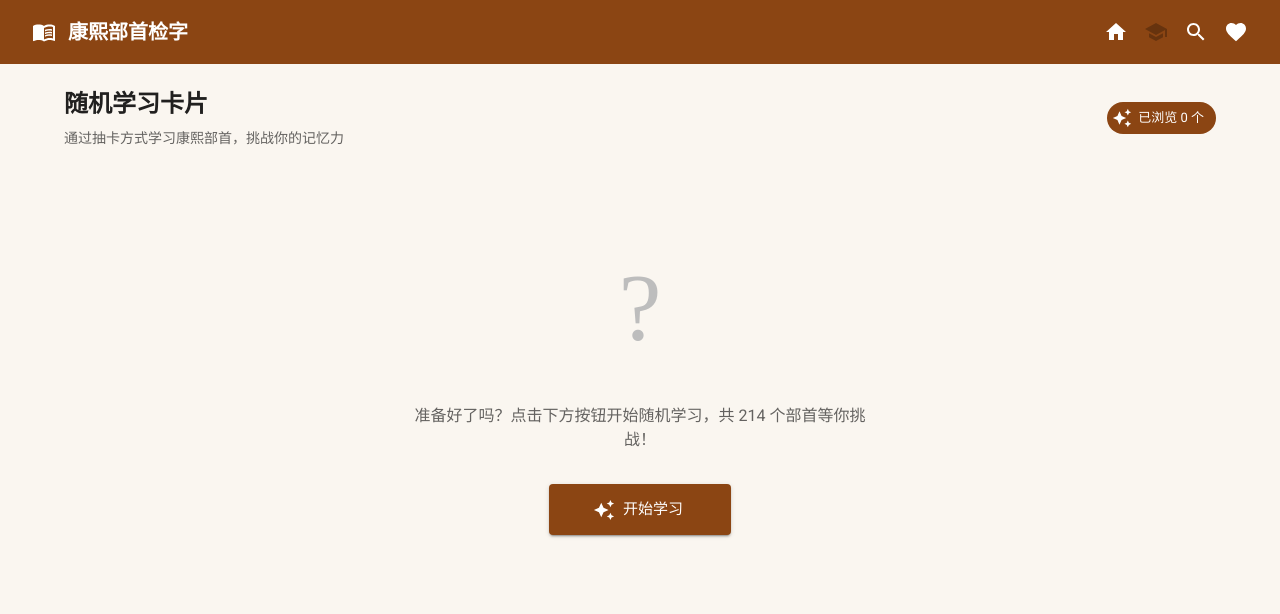
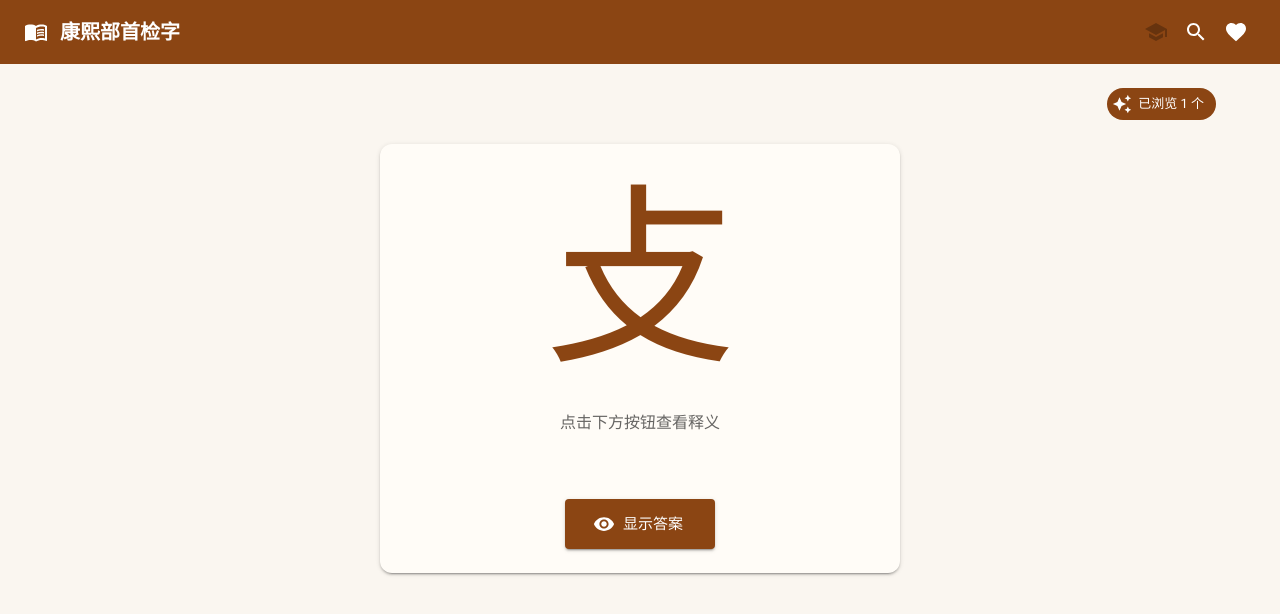
Before and after one commit to LcjGitHub/label-6126, a React (Vite) app: page /study in a window 1280 px wide. Shown: the top 614 px of the page. Built offline with nearby package versions, Linux system fonts and the light colour scheme.

Commit message:
.913020344866380:6128d0255659f11e7c35bf1b672c11ff_6a2b805236d898ac98c441fe.6a2b839e36d898ac98c44376.6a2b839e17da022f375b55ae:Trae CN.T(2026/6/12 12:00:23)

```diff
--- a/src/components/Layout.tsx
+++ b/src/components/Layout.tsx
@@ -14,7 +14,6 @@ import MenuBookIcon from '@mui/icons-material/MenuBook';
 import SchoolIcon from '@mui/icons-material/School';
 import SearchIcon from '@mui/icons-material/Search';
 import FavoriteIcon from '@mui/icons-material/Favorite';
-import HomeIcon from '@mui/icons-material/Home';
 import SearchDrawer from './SearchDrawer';
 import FavoritesDrawer from './FavoritesDrawer';
 import { useFavorites } from '../hooks/useFavorites';
@@ -27,37 +26,15 @@ export default function Layout() {
   const { ids } = useFavorites();
   const location = useLocation();
   const isStudyPage = location.pathname.startsWith('/study');
-  const isHomePage = location.pathname === '/';
 
   return (
     <Box sx={{ minHeight: '100vh', bgcolor: 'background.default' }}>
       <AppBar position="sticky" elevation={0} sx={{ bgcolor: 'primary.main' }}>
         <Toolbar>
-          <IconButton
-            color="inherit"
-            aria-label="返回首页"
-            component={RouterLink}
-            to="/"
-            sx={{ mr: 0.5 }}
-          >
-            <MenuBookIcon />
-          </IconButton>
+          <MenuBookIcon sx={{ mr: 1.5 }} />
           <Typography variant="h6" component="h1" sx={{ flexGrow: 1, fontWeight: 600 }}>
             康熙部首检字
           </Typography>
-          <Tooltip title={isHomePage ? '当前首页' : '返回首页'}>
-            <span>
-              <IconButton
-                color="inherit"
-                aria-label="返回首页"
-                component={RouterLink}
-                to="/"
-                disabled={isHomePage}
-              >
-                <HomeIcon />
-              </IconButton>
-            </span>
-          </Tooltip>
           <Tooltip title={isStudyPage ? '当前学习页' : '学习卡片'}>
             <span>
               <IconButton
--- a/src/components/StudyCard.tsx
+++ b/src/components/StudyCard.tsx
@@ -72,11 +72,6 @@ export default function StudyCard({ radical, onNext }: StudyCardProps) {
                   variant="outlined"
                   size="medium"
                 />
-                <Chip
-                  label={`编号：#${radical.id}`}
-                  variant="outlined"
-                  size="medium"
-                />
               </Box>
 
               <Divider sx={{ my: 2 }} />
--- a/src/pages/StudyPage.tsx
+++ b/src/pages/StudyPage.tsx
@@ -1,70 +1,39 @@
 import { useEffect } from 'react';
 import {
   Box,
-  Button,
   Chip,
   CircularProgress,
-  Stack,
   Typography,
 } from '@mui/material';
 import AutoAwesomeIcon from '@mui/icons-material/AutoAwesome';
-import RefreshIcon from '@mui/icons-material/Refresh';
 import StudyCard from '../components/StudyCard';
 import { useRadicals } from '../hooks/useRadicals';
 import { useRandomRadical } from '../hooks/useRandomRadical';
 
 export default function StudyPage() {
   const { data: radicals, isLoading, isError, error } = useRadicals();
-  const { current, viewedCount, next, reset } = useRandomRadical(radicals);
+  const { current, viewedCount, next } = useRandomRadical(radicals);
 
   useEffect(() => {
     document.title = '学习卡片 · 康熙部首';
   }, []);
 
-  const handleStart = () => {
+  useEffect(() => {
+    if (radicals && !current) {
       next();
-  };
-
-  const handleReset = () => {
-    reset();
-  };
+    }
+  }, [radicals, current, next]);
 
   return (
     <Box>
-      <Stack
-        direction={{ xs: 'column', sm: 'row' }}
-        spacing={2}
-        alignItems={{ xs: 'flex-start', sm: 'center' }}
-        justifyContent="space-between"
-        sx={{ mb: 3 }}
-      >
-        <Box>
-          <Typography variant="h5" gutterBottom>
-            随机学习卡片
-          </Typography>
-          <Typography variant="body2" color="text.secondary">
-            通过抽卡方式学习康熙部首，挑战你的记忆力
-          </Typography>
-        </Box>
-        <Box sx={{ display: 'flex', gap: 1, alignItems: 'center' }}>
+      <Box sx={{ display: 'flex', justifyContent: 'flex-end', mb: 3 }}>
         <Chip
           icon={<AutoAwesomeIcon fontSize="small" />}
           label={`已浏览 ${viewedCount} 个`}
           color="primary"
           variant="filled"
         />
-          {viewedCount > 0 && (
-            <Button
-              size="small"
-              variant="outlined"
-              startIcon={<RefreshIcon />}
-              onClick={handleReset}
-            >
-              重新开始
-            </Button>
-          )}
       </Box>
-      </Stack>
 
       {isLoading ? (
         <Box sx={{ display: 'flex', justifyContent: 'center', py: 12 }}>
@@ -74,42 +43,9 @@ export default function StudyPage() {
         <Typography color="error" align="center" sx={{ py: 8 }}>
           加载失败：{error instanceof Error ? error.message : '未知错误'}
         </Typography>
-      ) : !current ? (
-        <Box
-          sx={{
-            maxWidth: 520,
-            mx: 'auto',
-            textAlign: 'center',
-            py: 8,
-            px: 4,
-          }}
-        >
-          <Typography
-            sx={{
-              fontSize: { xs: 80, sm: 96 },
-              mb: 3,
-              fontFamily: '"Noto Serif SC", serif',
-              color: 'grey.400',
-            }}
-          >
-            ?
-          </Typography>
-          <Typography variant="body1" color="text.secondary" sx={{ mb: 4 }}>
-            准备好了吗？点击下方按钮开始随机学习，共 {radicals?.length ?? 214} 个部首等你挑战！
-          </Typography>
-          <Button
-            variant="contained"
-            size="large"
-            startIcon={<AutoAwesomeIcon />}
-            onClick={handleStart}
-            sx={{ px: 6, py: 1.5 }}
-          >
-            开始学习
-          </Button>
-        </Box>
-      ) : (
+      ) : current ? (
         <StudyCard radical={current} onNext={next} />
-      )}
+      ) : null}
     </Box>
   );
 }
```
Lines whose indentation alone changed are shown as unchanged.
